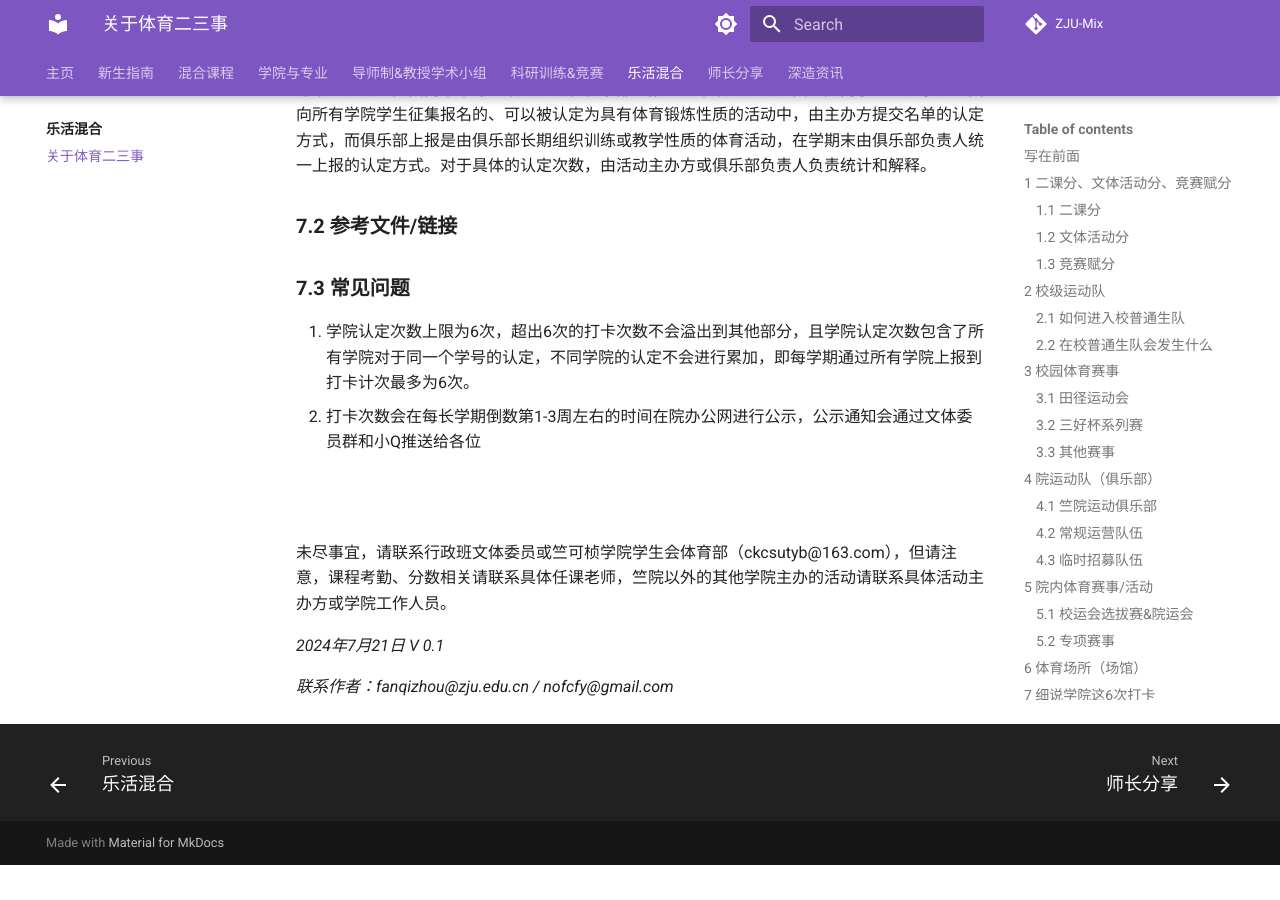
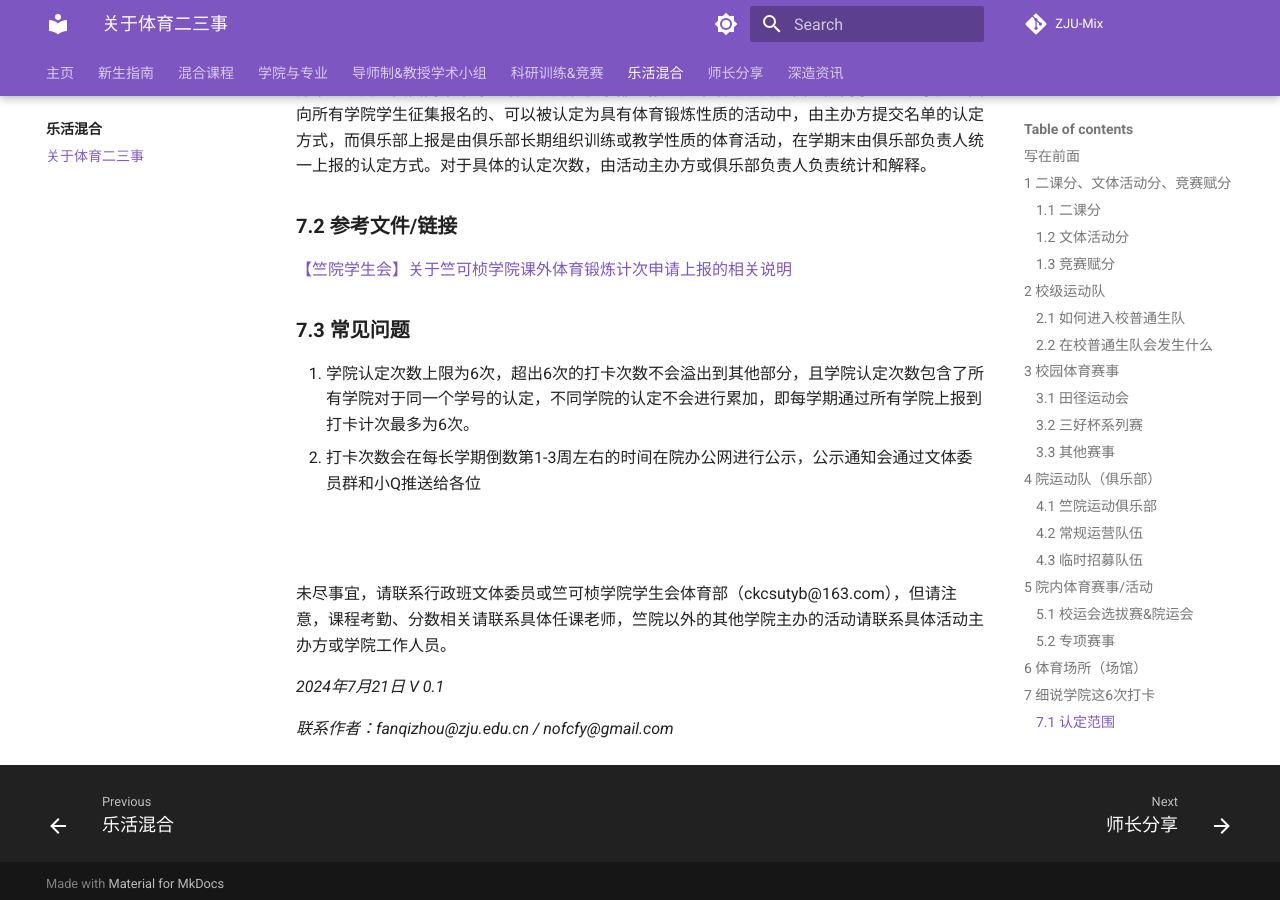
Before and after one commit to ZJU-Mix/ourMIX, an MkDocs documentation site: the page built from docs/happy/sports.md, in a window 1280 px wide and 900 px high, scrolled down 6112 px. Built offline with MkDocs 1.6.1 and Material for MkDocs 9.7.7, drawn with Linux system fonts in a browser that asks for light colours; comment, search, counter and statistics services are not loaded; before the commit the page ends 6977 px from its top, so only the background shows below that.

Commit message:
Update sports.md

```diff
--- a/docs/happy/sports.md
+++ b/docs/happy/sports.md
@@ -158,7 +158,7 @@
 
 ### 7.2 参考文件/链接
 
-
+[【竺院学生会】关于竺可桢学院课外体育锻炼计次申请上报的相关说明](http://office.ckc.zju.edu.cn/2023/0313/c79444a2727507/page.htm)
 
 ### 7.3 常见问题
 
```
